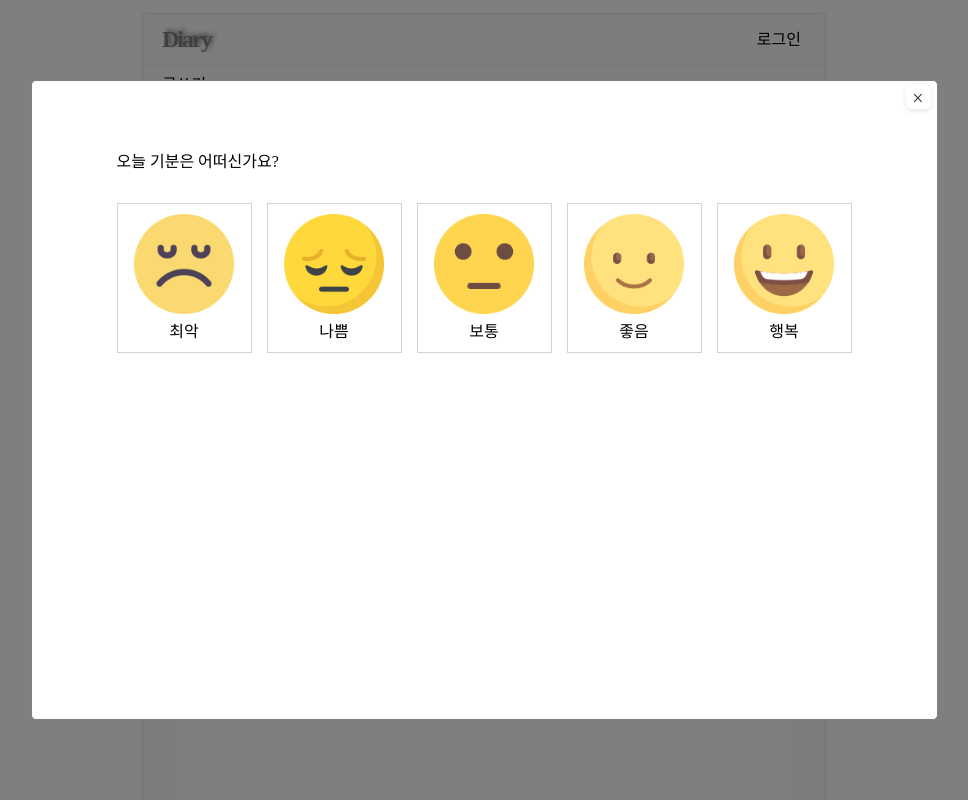
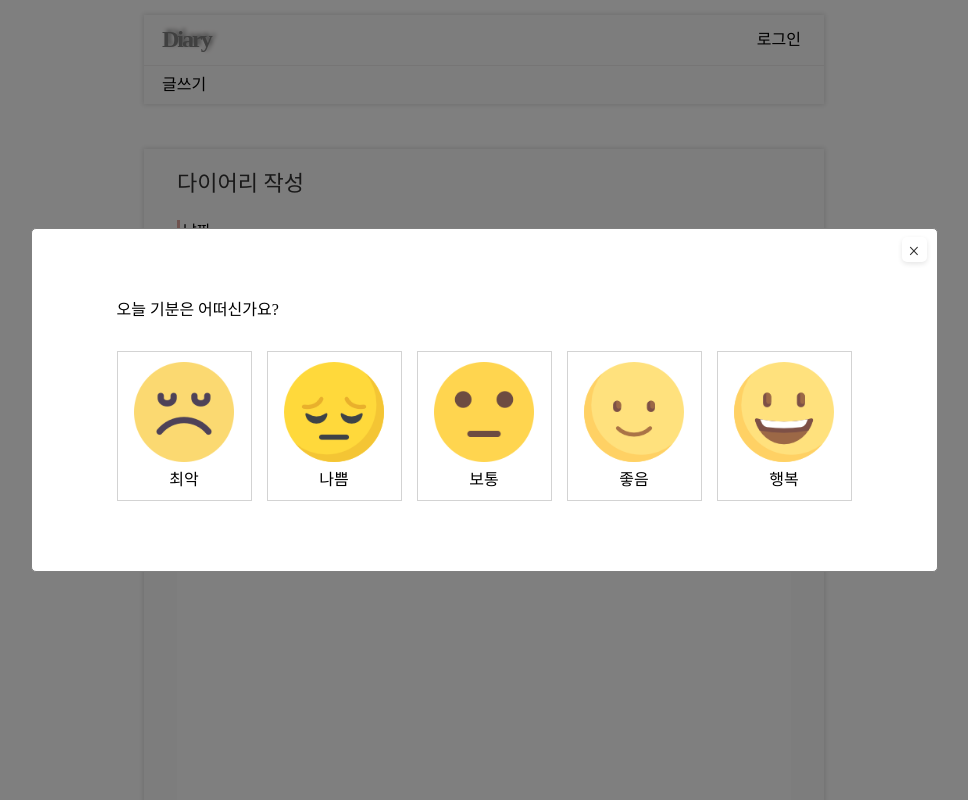
Before and after one commit to Dhyunlee/diary, a React (Create React App) app: page /write in a window 1280 px wide. Both pictures are taken after a click on the element 353 px from the left and 351 px from the top of the page. Shown: the top 800 px of the page, without its empty margins (156-1124 px from the left). Built offline with nearby package versions, Linux system fonts and the light colour scheme; no server answers; a web font is replaced by a local one.

Commit message:
Fix: 인증 모달 애니메이션 적용, FadeOut과 slideDown 적용되지 않는 문제 해결

```diff
--- a/src/components/Auth/AuthModal/index.jsx
+++ b/src/components/Auth/AuthModal/index.jsx
@@ -1,6 +1,6 @@
 import React from "react";
 import { useDispatch, useSelector } from "react-redux";
-import { dropAuthModal, showAuthModal } from "@store/reducers/auth";
+import { dropAuthModal, getState } from "@store/reducers/auth";
 import Modal from "@components/base/Modal";
 import { AuthFormModal } from "./styles";
 import {
@@ -16,7 +16,7 @@ import { useEffect } from "react";
 const AuthModal = (props) => {
   const { authType, setAuthType } = props;
   // 로그인 / 회원가입에 따라 컴포넌트 불러오게 하자!
-  const { isShowAuthModal } = useSelector((state) => state.auth);
+  const { isShowModal } = useSelector(getState);
   const dispatch = useDispatch();
 
   const onCloseModal = () => {
@@ -24,9 +24,13 @@ const AuthModal = (props) => {
     setAuthType((prev) => (prev = "login"));
   };
 
+  useEffect(() => {}, [isShowModal]);
   return (
-    <div>
-      <Modal isShowModal={isShowAuthModal} onCloseModal={onCloseModal}>
+    <Modal
+      height={"605px"}
+      isShowModal={isShowModal}
+      onCloseModal={onCloseModal}
+    >
       <AuthFormModal>
         {authType === "singup" ? (
           <SingUpForm {...props} />
@@ -35,7 +39,6 @@ const AuthModal = (props) => {
         )}
       </AuthFormModal>
     </Modal>
-    </div>
   );
 };
 
--- a/src/components/DiaryForm/EmotionModal/index.jsx
+++ b/src/components/DiaryForm/EmotionModal/index.jsx
@@ -1,58 +1,24 @@
-import { useState, useEffect } from "react";
-import { emotionList } from "@utils/emotion";
-import { EmotionWrap, Emotions } from "./styles";
+import Modal from "@components/base/Modal";
+import { getState, dropEmotionModal } from "@store/reducers/diary";
+import { useDispatch, useSelector } from "react-redux";
+import SelectEmotion from "../SelectEmotion";
 
-const EmotionModal = ({ setEmotion, onCloseModal }) => {
-  const [selectedElement, setsSelectedElement] = useState(null);
+const EmotionModal = ({ emotion, setEmotion }) => {
+  const { isShowModal } = useSelector(getState);
+  const dispatch = useDispatch();
 
-  useEffect(() => {
-    let timer;
-    if (selectedElement) {
-      timer = setTimeout(() => {
-        onCloseModal((prev) => (prev = false));
-      }, 500);
-    }
-
-    return () => {
-      clearTimeout(timer);
-    };
-  }, [onCloseModal, selectedElement]);
-
-  const onClickEmotion = (emotion) => {
-    setEmotion((prev) => Object.assign(prev, emotion));
-    setsSelectedElement(emotion.id);
+  const onCloseModal = () => {
+    dispatch(dropEmotionModal(false));
   };
 
   return (
-    <EmotionWrap>
-      <div className="container">
-        <header>
-          <span>오늘 기분은 어떠신가요?</span>
-        </header>
-        <section>
-          <Emotions>
-            {emotionList?.map((emotion) => {
-              return (
-                <div
-                  key={emotion.id}
-                  className={`emotion ${
-                    emotion.id === selectedElement ? "selected" : ""
-                  }`}
-                  onClick={() => onClickEmotion(emotion)}
-                >
-                  <div className="emotion-wrap">
-                    <img src={emotion.img} alt="emotion-icon" />
-                  </div>
-                  <div className="emotion-wrap">
-                    <span>{emotion.desc}</span>
-                  </div>
-                </div>
-              );
-            })}
-          </Emotions>
-        </section>
-      </div>
-    </EmotionWrap>
+    <Modal isShowModal={isShowModal} onCloseModal={onCloseModal}>
+      <SelectEmotion
+        emotion={emotion}
+        setEmotion={setEmotion}
+        onCloseModal={onCloseModal}
+      />
+    </Modal>
   );
 };
 
--- /dev/null
+++ b/src/components/DiaryForm/SelectEmotion/index.jsx
@@ -0,0 +1,61 @@
+import { useState, useEffect } from "react";
+import { emotionList } from "@utils/emotion";
+import { EmotionWrap, Emotions } from "./styles";
+
+const SelectEmotion = ({ setEmotion, onCloseModal }) => {
+  const [selectedElement, setsSelectedElement] = useState(null);
+
+  useEffect(() => {
+    let timer;
+    if (selectedElement) {
+      timer = setTimeout(() => {
+        onCloseModal();
+      }, 500);
+    }
+
+    return () => {
+      clearTimeout(timer);
+    };
+  // eslint-disable-next-line react-hooks/exhaustive-deps
+  }, [selectedElement]);
+
+  const onClickEmotion = (emotion) => {
+    setEmotion((prev) => Object.assign(prev, emotion));
+    setsSelectedElement(emotion.id);
+  };
+
+  return (
+    <EmotionWrap>
+      <div className="container">
+        <header>
+          <span>오늘 기분은 어떠신가요?</span>
+        </header>
+        <section>
+          <Emotions>
+            {emotionList &&
+              emotionList?.map((emotion) => {
+                return (
+                  <div
+                    key={emotion.id}
+                    className={`emotion ${
+                      emotion.id === selectedElement ? "selected" : ""
+                    }`}
+                    onClick={() => onClickEmotion(emotion)}
+                  >
+                    <div className="emotion-wrap">
+                      <img src={emotion.img} alt="emotion-icon" />
+                    </div>
+                    <div className="emotion-wrap">
+                      <span>{emotion.desc}</span>
+                    </div>
+                  </div>
+                );
+              })}
+          </Emotions>
+        </section>
+      </div>
+    </EmotionWrap>
+  );
+};
+
+export default SelectEmotion;
--- a/src/components/DiaryForm/EmotionModal/styles.js
+++ b/src/components/DiaryForm/SelectEmotion/styles.js
@@ -2,13 +2,6 @@ import styled from "@emotion/styled";
 
 export const EmotionWrap = styled.div`
   padding: 20px 15px;
-  .container {
-  }
-
-  header {
-  }
-  section {
-  }
 `;
 
 export const Emotions = styled.div`
--- a/src/components/DiaryForm/index.jsx
+++ b/src/components/DiaryForm/index.jsx
@@ -1,13 +1,12 @@
 import { useState } from "react";
-
+import { useNavigate } from "react-router-dom";
 import Label from "@components/base/Label";
-import Modal from "@components/base/Modal";
 import DateArea from "./DateArea";
 import ImageUpload from "./ImageUpload";
 import EmotionModal from "./EmotionModal";
-
 import { Form, FormBtn, InputGroup, InputWrap } from "./styles";
-import { useNavigate } from "react-router-dom";
+import { useDispatch, useSelector } from "react-redux";
+import { getState, showEmotionModal } from "@store/reducers/diary";
 
 const DiaryForm = () => {
   const [date, setDate] = useState(new Date());
@@ -18,13 +17,11 @@ const DiaryForm = () => {
     img: "/assets/images/emtion_3.png",
     desc: "보통",
   });
-  const [isShowModal, setIsShowModal] = useState(false);
+  const [isEmotionModal, setIsEmotionModal] = useState(false);
 
+  const { isShowModal } = useSelector(getState);
+  const dispatch = useDispatch();
   const navigate = useNavigate();
-
-  const onCloseModal = (e) => {
-    setIsShowModal((prev) => (prev = false));
-  };
 
   const onGoBack = () => {
     navigate(-1);
@@ -33,6 +30,12 @@ const DiaryForm = () => {
     e.preventDefault();
     console.log({ date, title, contents, emotion });
   };
+
+  const onClickEmotionModal = (e) => {
+    setIsEmotionModal((prev) => (prev = true));
+    dispatch(showEmotionModal(isShowModal));
+  };
+
   return (
     <Form onSubmit={onSubmit}>
       <InputGroup>
@@ -42,17 +45,14 @@ const DiaryForm = () => {
       <InputGroup>
         <Label text="오늘 내 감정" />
         <InputWrap>
-          <div className="emotion-text" title="오늘 기분은 어떠신가요? 클릭 >>">
-            <div
-              className="emotion-inner"
-              onClick={(e) => setIsShowModal((prev) => !prev)}
-            >
+          <div className="emotion-text">
+            <div className="emotion-inner" title="오늘 기분은 어떠신가요?" onClick={onClickEmotionModal}>
               <img src={emotion.img} alt="emotion-img" />
             </div>
           </div>
-          <Modal isShowModal={isShowModal} onCloseModal={onCloseModal}>
-            <EmotionModal setEmotion={setEmotion} onCloseModal={onCloseModal} />
-          </Modal>
+          {isEmotionModal && (
+            <EmotionModal emotion={emotion} setEmotion={setEmotion} />
+          )}
         </InputWrap>
       </InputGroup>
       <InputGroup>
--- a/src/components/base/Modal/index.jsx
+++ b/src/components/base/Modal/index.jsx
@@ -1,8 +1,8 @@
-import React, { useCallback, useState } from "react";
+import React, { memo, useCallback, useState } from "react";
 import { useEffect } from "react";
 import { CloseBtn, ModalContainer, ModalWrap } from "./styles";
 
-const Modal = ({ children, isShowModal, onCloseModal }) => {
+const Modal = ({ height, children, isShowModal, onCloseModal }) => {
   const stopPropagation = useCallback((e) => {
     e.stopPropagation();
   }, []);
@@ -11,19 +11,23 @@ const Modal = ({ children, isShowModal, onCloseModal }) => {
   const [animate, setAnimate] = useState(false);
 
   useEffect(() => {
-    console.log(localVisible)
+    let t;
     if ((localVisible, !isShowModal)) {
       setAnimate(true);
-      setTimeout(() => setAnimate(false), 250);
+      t = setTimeout(() => setAnimate(false), 250);
     }
     setLocalVisible(isShowModal);
+
+    return () => {
+      clearTimeout(t)
+    }
   }, [isShowModal, localVisible]);
 
   if (!localVisible && !animate) return null;
 
   return (
     <ModalWrap disappear={!isShowModal} onClick={onCloseModal}>
-      <ModalContainer disappear={!isShowModal} onClick={stopPropagation}>
+      <ModalContainer height={height} disappear={!isShowModal} onClick={stopPropagation}>
         <CloseBtn onClick={onCloseModal}>
           <span>&times;</span>
         </CloseBtn>
@@ -33,8 +37,4 @@ const Modal = ({ children, isShowModal, onCloseModal }) => {
   );
 };
 
-Modal.defaultProps = {
-  isShowModal: false,
-};
-
-export default Modal;
+export default memo(Modal);
--- a/src/components/base/Modal/styles.js
+++ b/src/components/base/Modal/styles.js
@@ -60,7 +60,7 @@ export const ModalWrap = styled.div`
 
 export const ModalContainer = styled.div`
   width: auto;
-  height: 640px;
+  height: ${({ height }) => (height ? height : "auto")};
   padding: 50px 70px;
   position: absolute;
   border: 1px solid gray;
@@ -87,8 +87,8 @@ export const CloseBtn = styled.button`
   box-shadow: 0 0 0 0 rgb(0 0 0 / 10%), 0 2px 5px rgb(0 0 0 / 10%);
   border-radius: 5px;
   position: absolute;
-  top: 3px;
-  right: 6px;
+  top: 8px;
+  right: 10px;
   cursor: pointer;
 
   &:active {
--- a/src/containers/ProcessAuth/index.jsx
+++ b/src/containers/ProcessAuth/index.jsx
@@ -5,11 +5,7 @@ import { useState } from "react";
 const ProcessAuth = () => {
   const [authType, setAuthType] = useState("login");
   // api 요청 로직 및 인증 관련된 비즈니스 코드
-  return (
-    <div>
-      <AuthModal authType={authType} setAuthType={setAuthType}/>
-    </div>
-  );
+  return <AuthModal authType={authType} setAuthType={setAuthType} />;
 };
 
 export default ProcessAuth;
--- a/src/store/reducers/auth.js
+++ b/src/store/reducers/auth.js
@@ -1,7 +1,7 @@
 import { createSlice } from "@reduxjs/toolkit";
 
 const initialState = {
-  isShowAuthModal: false,
+  isShowModal: false,
   loginLoading: false,
   loginSuccess: false,
   loginError: null,
@@ -19,16 +19,17 @@ const authSlice = createSlice({
   reducers: {
     showAuthModal: {
       reducer(state) {
-        state.isShowAuthModal = true;
+        state.isShowModal = true;
       },
     },
     dropAuthModal: {
       reducer(state) {
-        state.isShowAuthModal = false;
+        state.isShowModal = false;
       },
     },
   },
 });
 
+export const getState = (state) => state.auth;
 export const {showAuthModal, dropAuthModal} = authSlice.actions
 export default authSlice;
--- a/src/store/reducers/diary.js
+++ b/src/store/reducers/diary.js
@@ -2,6 +2,7 @@ import { createSlice } from "@reduxjs/toolkit";
 import { loadDiary } from "../actions/diary";
 
 const initialState = {
+  isShowModal: false,
   isAuth: null,
   isLoading: false,
   isDone: false,
@@ -13,7 +14,20 @@ const initialState = {
 const diarySlice = createSlice({
   name: "diary",
   initialState,
+  reducers: {
+    showEmotionModal: {
+      reducer(state) {
+        state.isShowModal = true;
+      },
+    },
+    dropEmotionModal: {
+      reducer(state) {
+        state.isShowModal = false;
+      },
+    },
+  },
 });
 
-export const getDiary = state => state.diary;
+export const getState = (state) => state.diary;
+export const { showEmotionModal, dropEmotionModal } = diarySlice.actions;
 export default diarySlice;
```
Lines whose indentation alone changed are shown as unchanged.
